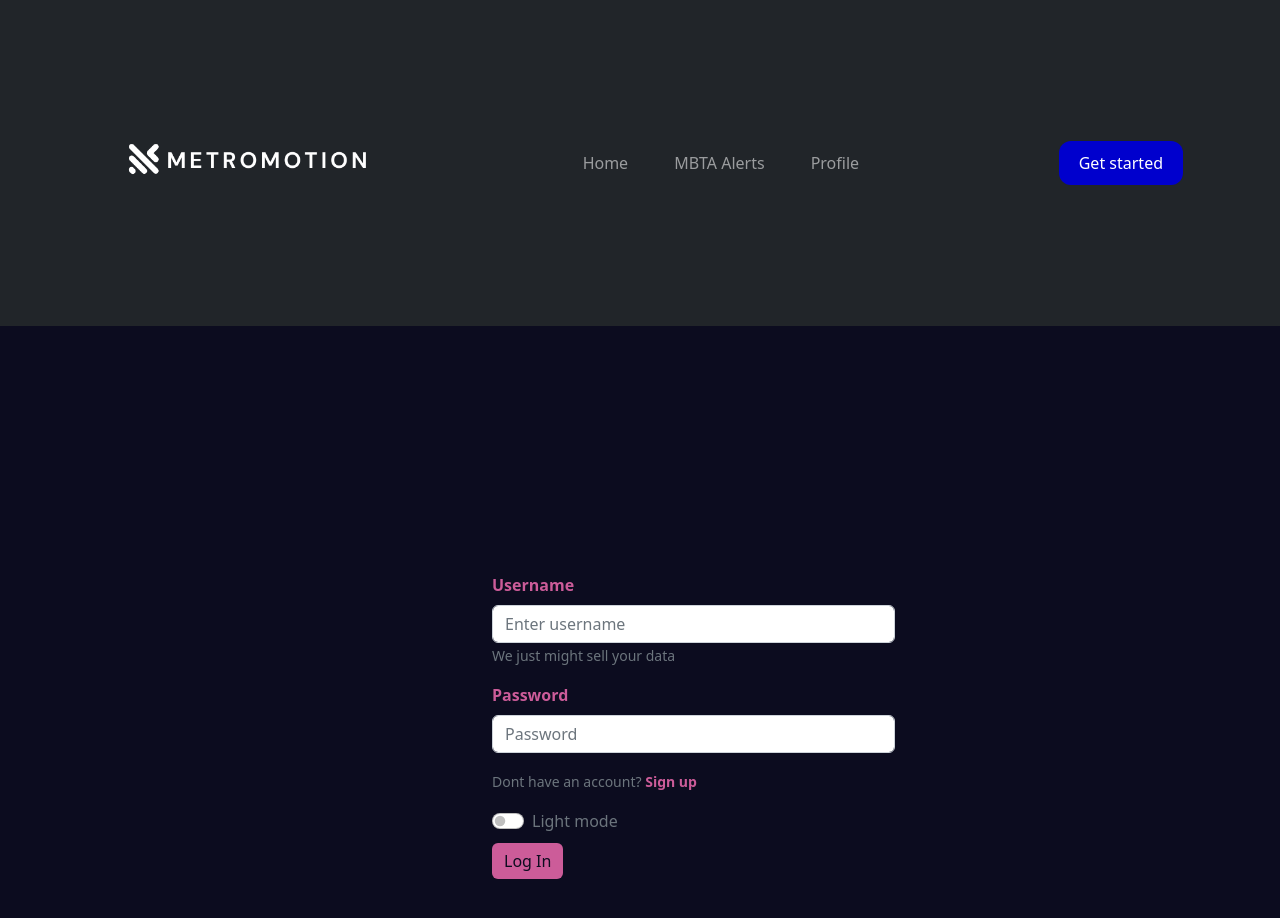
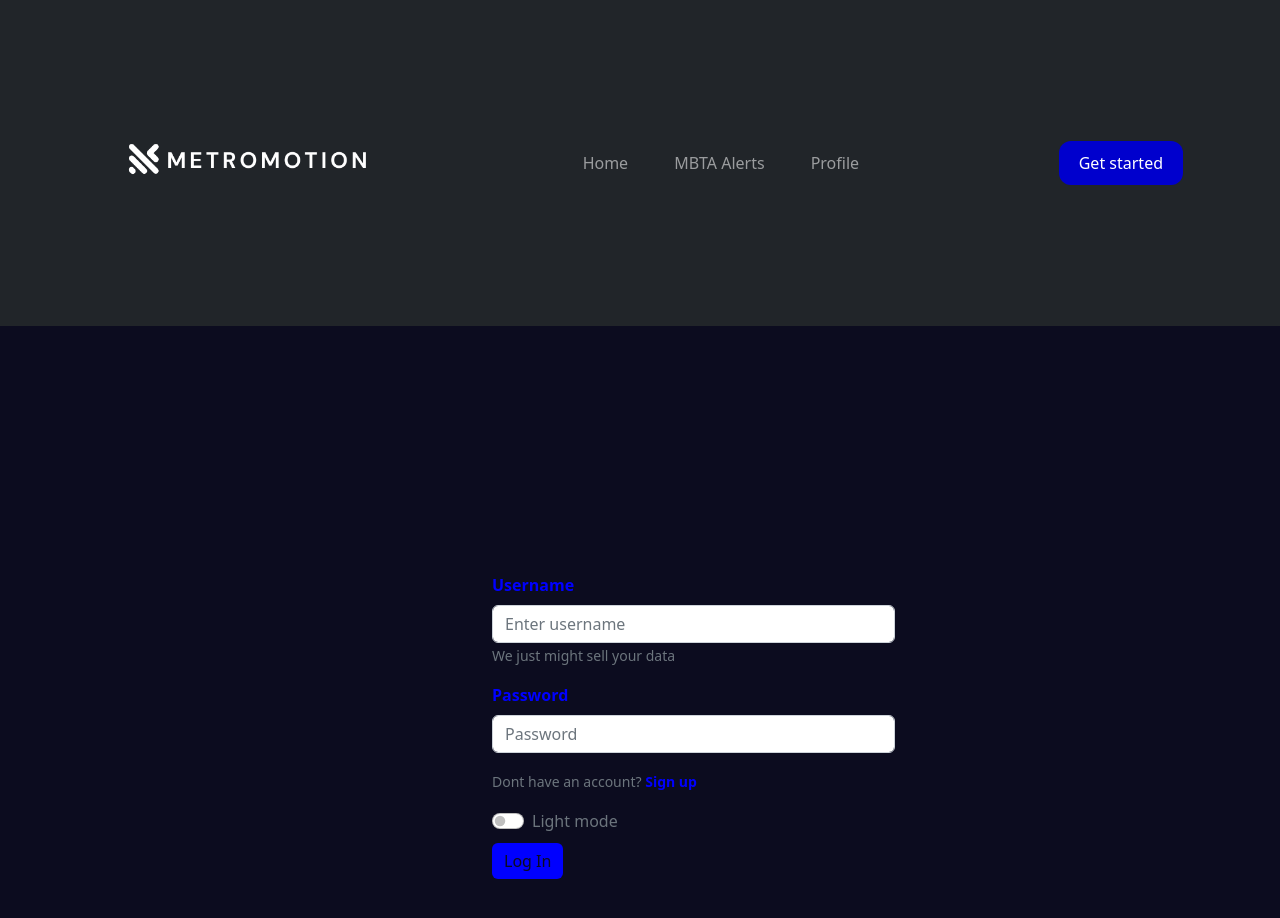
Before and after one commit to Junior18tm/MetroMotion, a React (Create React App) app in the folder frontend/: page /login in a window 1280 px wide. Shown: the top 918 px of the page. Built offline with nearby package versions, Linux system fonts and the light colour scheme.

Commit message:
Home/SchedulePg

```diff
--- a/frontend/src/components/pages/loginPage.js
+++ b/frontend/src/components/pages/loginPage.js
@@ -5,7 +5,7 @@ import Button from "react-bootstrap/Button";
 import Form from "react-bootstrap/Form";
 import getUserInfo from "../../utilities/decodeJwt";
 
-const PRIMARY_COLOR = "#cc5c99";
+const PRIMARY_COLOR = "#0000FF";
 const SECONDARY_COLOR = '#0c0c1f'
 const url = "http://localhost:8081/user/login";
 
```
